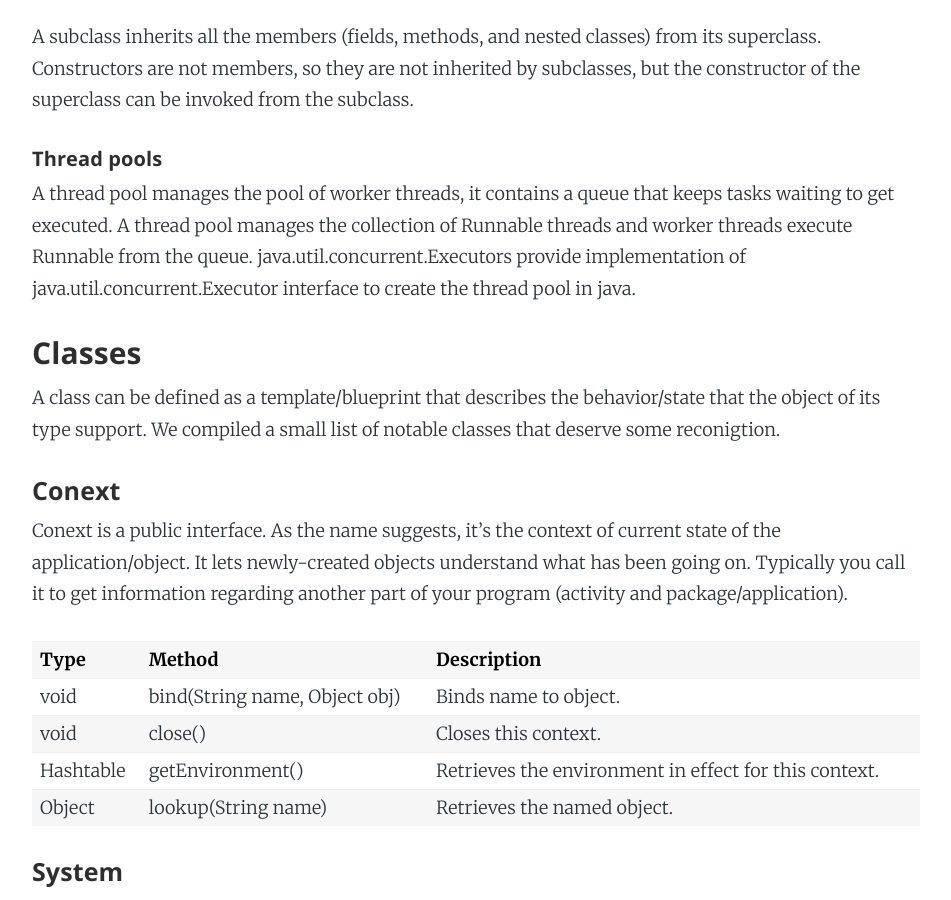
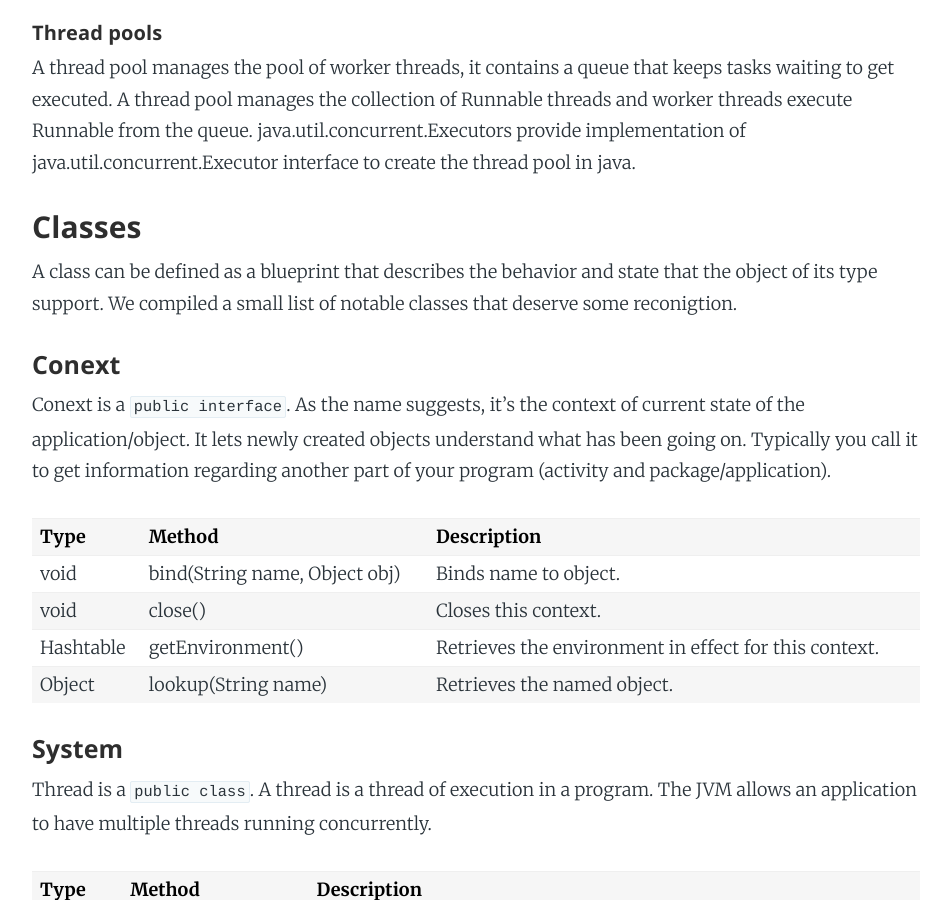
Before and after one commit to Carpk/ShawnKlein, a Jekyll site: the page built from _posts/2016-08-10-java-basics.md, in a window 1280 px wide and 900 px high, scrolled down 4956 px. Shown: the whole window, without its empty margins (164-1115 px from the left). Built offline with Jekyll 4.4.1, drawn with Linux system fonts in a browser that asks for light colours; nearby versions of some CDN libraries; some web fonts are replaced; Markdown is read by kramdown in place of the engine named in the settings; some of the changed text lies outside the part shown.

Commit message:
edit java-basics post, edit out typos, improve sentence structures increase usage of md

`````diff
--- a/_posts/2016-08-10-java-basics.md
+++ b/_posts/2016-08-10-java-basics.md
@@ -10,7 +10,7 @@
 logo: 'assets/images/logo.png'
 ---
 
-This post attempts to cover some ofthe basics in Java. Its meant for someone with some basic programming knowledge, but still new to Java. We will talk about some commonly used keywords, classes, and cover some light troubleshooting skills.
+This post attempts to cover some of the basics in Java. Its meant for someone with some basic programming knowledge, but still new to Java. We will talk about some commonly used keywords, classes, and cover some light troubleshooting skills.
 
 To create a runnable Java object, we need to compile our source code using `javac` and our `.java` file. After compiled, we have Java _bytecode_, that can be ran on numerous devices.
 
@@ -89,8 +89,7 @@
 
 ### Concepts
 
-This section us going to cover some commonly used class,
-
+This section is a high level overview of some broad concepts in Java. Concepts such as Packages, Thread Pools and Abstract classes.
 
 ###### Interface
 
@@ -134,22 +133,17 @@
 ````java
 abstract class GraphicObject {
   int x, y;
-  void moveTo(int newX, int newY) {
-  }
+  void moveTo(int newX, int newY) {...}
   abstract void draw();
   abstract void resize();
 }
 class Circle extends GraphicObject {
-  void draw() {
-  }
-  void resize() {
-  }
+  void draw() {...}
+  void resize() {...}
 }
 class Rectangle extends GraphicObject {
-  void draw() {
-  }
-  void resize() {
-  }
+  void draw() {...}
+  void resize() {...}
 }
 ````
 
@@ -177,11 +171,11 @@
 
 ### Classes
 
-A class can be defined as a template/blueprint that describes the behavior/state that the object of its type support. We compiled a small list of notable classes that deserve some reconigtion.
+A class can be defined as a blueprint that describes the behavior and state that the object of its type support. We compiled a small list of notable classes that deserve some reconigtion.
 
 #### Conext
 
-Conext is a public interface. As the name suggests, it's the context of current state of the application/object. It lets newly-created objects understand what has been going on. Typically you call it to get information regarding another part of your program (activity and package/application).
+Conext is a `public interface`. As the name suggests, it's the context of current state of the application/object. It lets newly created objects understand what has been going on. Typically you call it to get information regarding another part of your program (activity and package/application).
 
 
 <table style="width:100%">
@@ -217,7 +211,7 @@
 
 #### System
 
-Thread is a public class. A thread is a thread of execution in a program. The JVM allows an application to have multiple threads running concurrently.
+Thread is a `public class`. A thread is a thread of execution in a program. The JVM allows an application to have multiple threads running concurrently.
 
 <table style="width:100%">
   <tr>
`````
